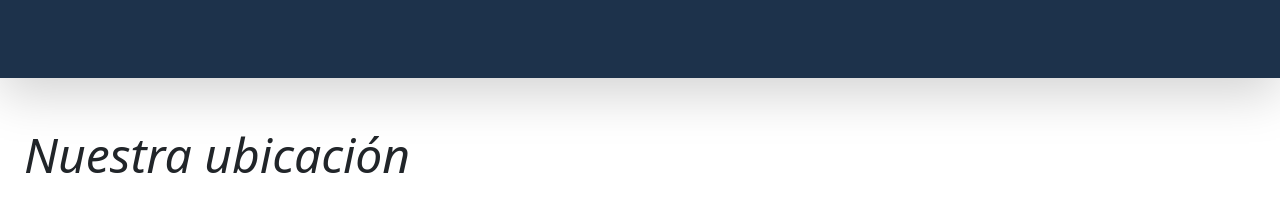
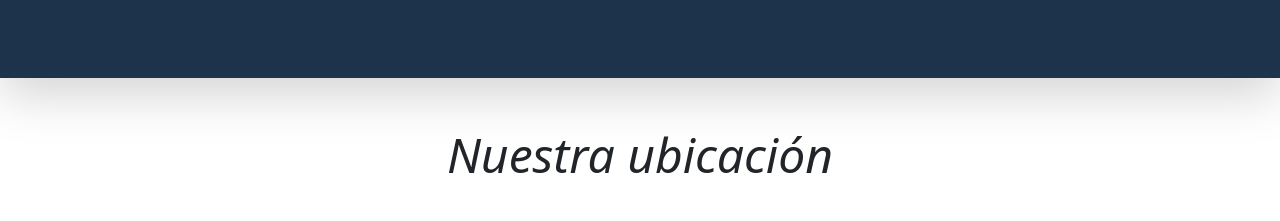
Before and after one commit to ulisesbaroni/Cursos-Online, a website: page pages/contacto.html in a window 1280 px wide. Shown: the part 1120-1341 px from the top of the page. Drawn offline with nearby package versions, Linux system fonts and the light colour scheme; grey boxes are pictures that could not be loaded.

Commit message:
correccion de tipeo

```diff
--- a/scss/styles.scss
+++ b/scss/styles.scss
@@ -963,7 +963,7 @@ footer {
 
 .text-ubicacion {
 
-    padding-left: 0.5em;
+    text-align: center;
     padding-bottom: 0.5em;
 
 }
```
Also changed, not shown: css/styles.css.
